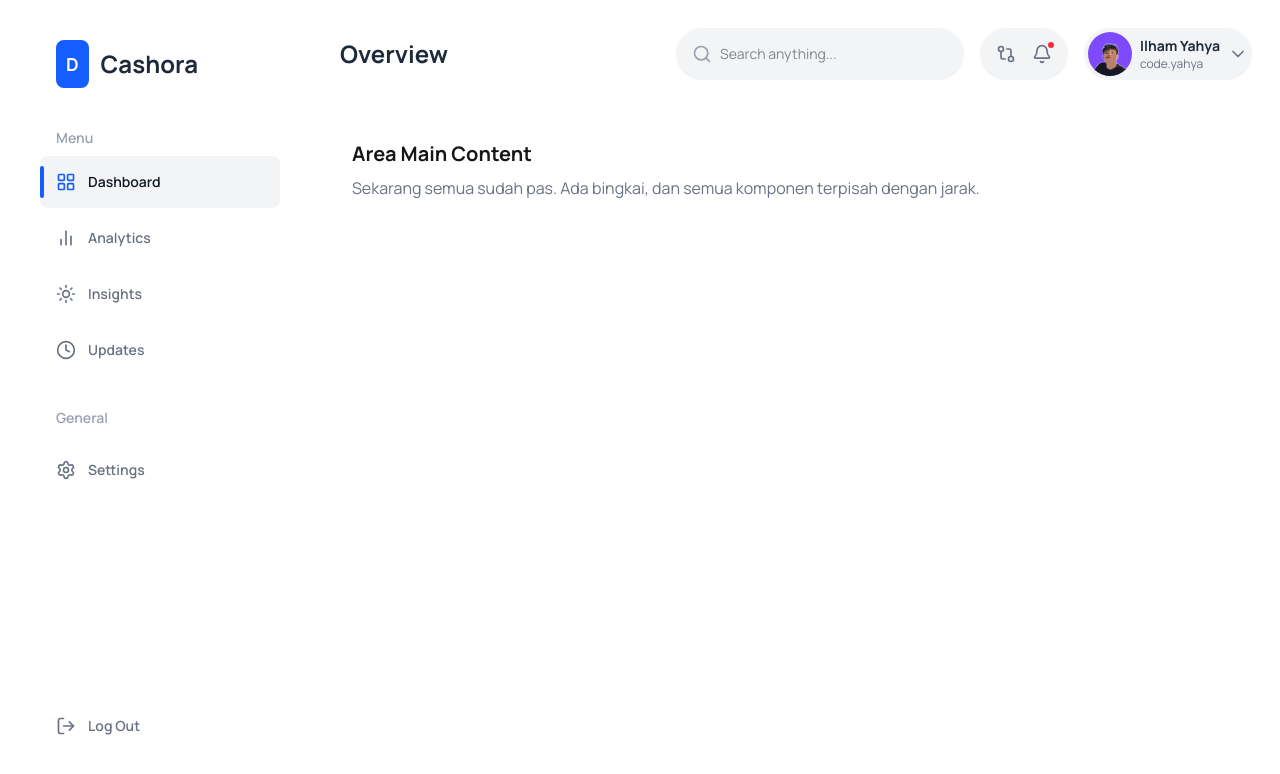
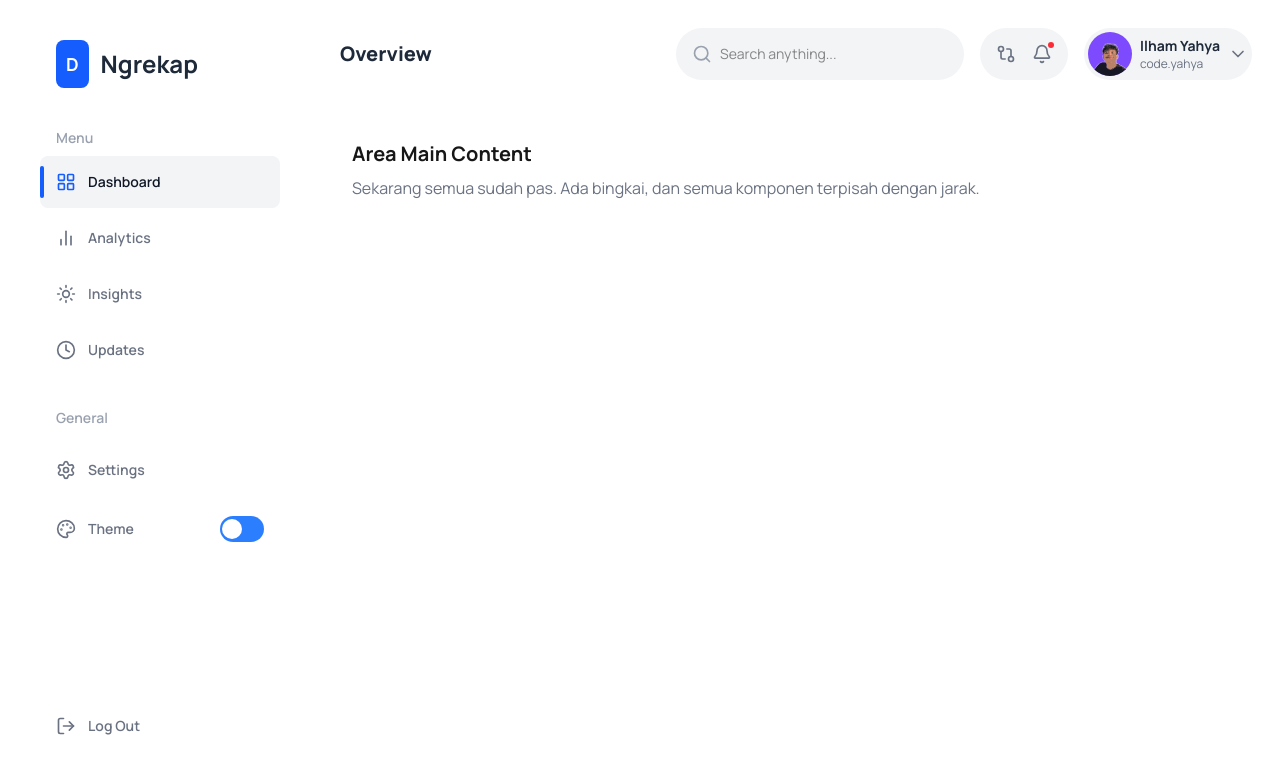
Before and after one commit to muhammadilhamyahya222/finance-dashboard, a Next.js app: page / in a window 1280 px wide. Shown: the top 774 px of the page. Built offline with nearby package versions, Linux system fonts and the light colour scheme.

Commit message:
update code

```diff
--- a/src/app/components/Header.jsx
+++ b/src/app/components/Header.jsx
@@ -1,20 +1,17 @@
-// File: app/components/Header.jsx
 "use client";
-// ... (semua import sama seperti sebelumnya) ...
-import { Search, GitCompare, Bell, Settings, ChevronDown } from "lucide-react";
+
+import { Search, GitCompare, Bell, ChevronDown } from "lucide-react";
 
 const Header = () => {
     return (
-        // Header sebagai panel terpisah dengan rounded di semua sisi
         <header className="bg-white p-3 rounded-3xl">
             <div className="flex items-center justify-between">
                 <div>
-                    <h2 className="text-2xl font-bold text-gray-800 pl-2">Overview</h2>
+                    <h2 className="text-xl font-black text-gray-800 pl-2">Overview</h2>
                 </div>
 
-                {/* Grup Aksi di Kanan */}
                 <div className="flex items-center gap-4">
-                    {/* Search Bar (Tidak berubah) */}
+                    {/* SEARCH BAR */}
                     <div className="relative">
                         <Search size={20} className="absolute left-4 top-1/2 -translate-y-1/2 text-gray-400" />
                         <input
@@ -24,9 +21,8 @@ const Header = () => {
                         />
                     </div>
 
-                    {/* [PERUBAHAN] Pembungkus baru untuk ikon & profil */}
+                    {/* ICON */}
                     <div className="flex items-center bg-gray-100 rounded-full">
-                        {/* Ikon-ikon di dalam pembungkus */}
                         <div className="flex items-center gap-1 p-2.5">
                             <button className="p-1.5 rounded-full hover:bg-gray-200 text-gray-500 hover:text-blue-600">
                                 <GitCompare size={20} />
@@ -37,16 +33,11 @@ const Header = () => {
                             </button>
                         </div>
                     </div>
-                        {/* [PERUBAHAN] Garis pemisah vertikal yang halus */}
+
+                    {/* PROFILE */}
                     <div className="flex items-center bg-gray-100 rounded-full">
-
-                        {/* Profil Pengguna di dalam pembungkus */}
                         <div className="flex items-center gap-2 p-1">
-                            <img
-                                src="profile.svg"
-                                alt="User Profile"
-                                className="h-11 w-11 rounded-full" // Ukuran gambar disesuaikan agar pas
-                            />
+                            <img src="profile.svg" alt="User Profile" className="h-11 w-11 rounded-full" />
                             <div>
                                 <p className="font-bold text-sm text-gray-800">Ilham Yahya</p>
                                 <p className="text-xs text-gray-500">code.yahya</p>
--- a/src/app/components/Sidebar.jsx
+++ b/src/app/components/Sidebar.jsx
@@ -1,33 +1,42 @@
-// File: app/components/Sidebar.jsx
 "use client";
 
-import { LayoutGrid, BarChart2, Sun, Clock, Settings, LogOut } from "lucide-react";
+import { LayoutGrid, BarChart2, Sun, Clock, Settings, LogOut, Palette } from "lucide-react";
 import Link from "next/link";
 
-const NavItem = ({ icon, label, href, active, alertCount }) => (
-    <Link href={href}>
-        <div className={`relative flex items-center justify-between py-4 px-4 rounded-lg cursor-pointer transition-colors ${active ? "bg-gray-100" : "hover:bg-gray-50"}`}>
+const NavItem = ({ icon, label, href, active, alertCount, children }) => (
+    <div className={`relative flex items-center justify-between py-4 px-4 rounded-lg transition-colors ${active ? "bg-gray-100" : "hover:bg-gray-50"}`}>
+        <Link href={href || "#"} className="flex items-center grow">
             {active && <div className="absolute left-0 top-1/2 -translate-y-1/2 h-8 w-1 bg-blue-600 rounded-full"></div>}
             <div className="flex items-center">
                 <div className={`${active ? "text-blue-600" : "text-gray-500"}`}>{icon}</div>
                 <span className={`ml-3 text-sm font-semibold ${active ? "text-gray-900" : "text-gray-500"}`}>{label}</span>
             </div>
-            {alertCount && <span className="bg-blue-500 text-white text-xs font-bold rounded-full px-2 py-0.5">{alertCount}</span>}
-        </div>
-    </Link>
+        </Link>
+
+        {alertCount && <span className="bg-blue-500 text-white text-xs font-bold rounded-full px-2 py-0.5">{alertCount}</span>}
+
+        {children}
+    </div>
+);
+
+const ThemeToggle = () => (
+    <div className="relative inline-flex items-center cursor-default">
+        <div className="w-11 h-6.5 bg-blue-500 rounded-full"></div>
+        <div className="absolute top-[3px] left-0.5 bg-white border-none rounded-full h-5 w-5 transition-all"></div>
+    </div>
 );
 
 const Sidebar = () => {
     return (
-        // Sidebar sebagai panel melayang yang fixed
         <aside className="absolute h-full w-72 bg-white rounded-3xl p-6 flex flex-col z-20">
             <div className="flex items-center gap-3 mb-10 pl-4">
                 <div className="bg-blue-600 p-2.5 rounded-lg">
                     <p className="font-bold text-lg text-white">D</p>
                 </div>
-                <h1 className="text-2xl font-bold text-gray-800">Cashora</h1>
+                <h1 className="text-2xl font-bold text-gray-800">Ngrekap</h1>
             </div>
 
+            {/* MENU */}
             <div className="mb-8">
                 <p className="text-sm text-gray-400 font-semibold mb-2 pl-4">Menu</p>
                 <nav className="flex flex-col space-y-1">
@@ -38,15 +47,20 @@ const Sidebar = () => {
                 </nav>
             </div>
 
+            {/* GENERAL */}
             <div className="flex-grow">
                 <p className="text-sm text-gray-400 font-semibold mb-4 pl-4">General</p>
                 <nav className="flex flex-col space-y-1">
                     <NavItem icon={<Settings size={20} />} label="Settings" href="#" />
+                    <NavItem icon={<Palette size={20} />} label="Theme" href="#">
+                        <ThemeToggle />
+                    </NavItem>
                 </nav>
             </div>
 
+            {/* LOGOUT */}
             <div className="mt-auto">
-              <NavItem icon={<LogOut size={20} />} label="Log Out" href="#" />
+                <NavItem icon={<LogOut size={20} />} label="Log Out" href="#" />
             </div>
         </aside>
     );
```
Also changed, not shown: src/app/page.jsx (+1 -6 lines).
